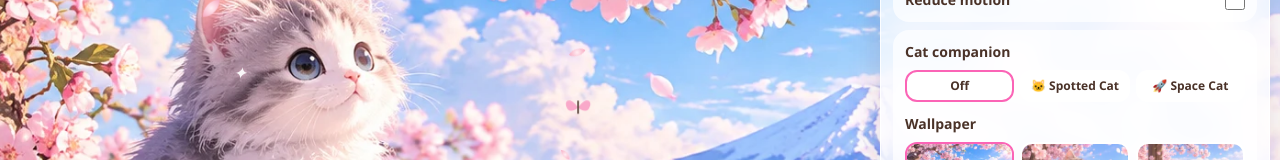
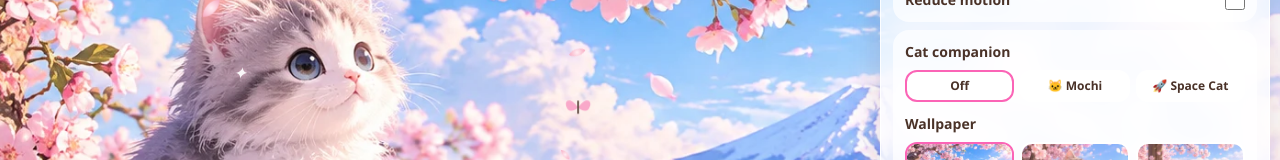
Before and after one commit to felicora/catpybara, a React (Vite) app: page / in a window 1280 px wide. Both pictures are taken after a click on the button 1249 px from the left and 28 px from the top of the page. Shown: the part 247-407 px from the top of the page. Built offline with nearby package versions, Linux system fonts and the light colour scheme.

Commit message:
Update cat names in CatPicker component

```diff
--- a/src/components/CatPicker.tsx
+++ b/src/components/CatPicker.tsx
@@ -2,6 +2,6 @@ import {useLocalStorage} from '../hooks/useLocalStorage'
 /** The roaming pet is off until you pick one. */
 export default function CatPicker(){
   const [c,setC]=useLocalStorage('scd-cat','off')
-  return <div role="radiogroup" aria-label="Pet cat" className="grid grid-cols-3 gap-1.5">{[['off','Off'],['spotted','🐱 Spotted Cat'],['space','🚀 Space Cat']].map(([id,l])=>
+  return <div role="radiogroup" aria-label="Pet cat" className="grid grid-cols-3 gap-1.5">{[['off','Off'],['spotted','🐱 Mochi'],['space','🚀 Space Cat']].map(([id,l])=>
     <button key={id} role="radio" aria-checked={c===id} onClick={()=>setC(id)} className={`rounded-xl border-2 bg-white p-1.5 text-xs font-bold ${c===id?'border-pink-400':'border-white'}`}>{l}</button>)}</div>
 }
```
